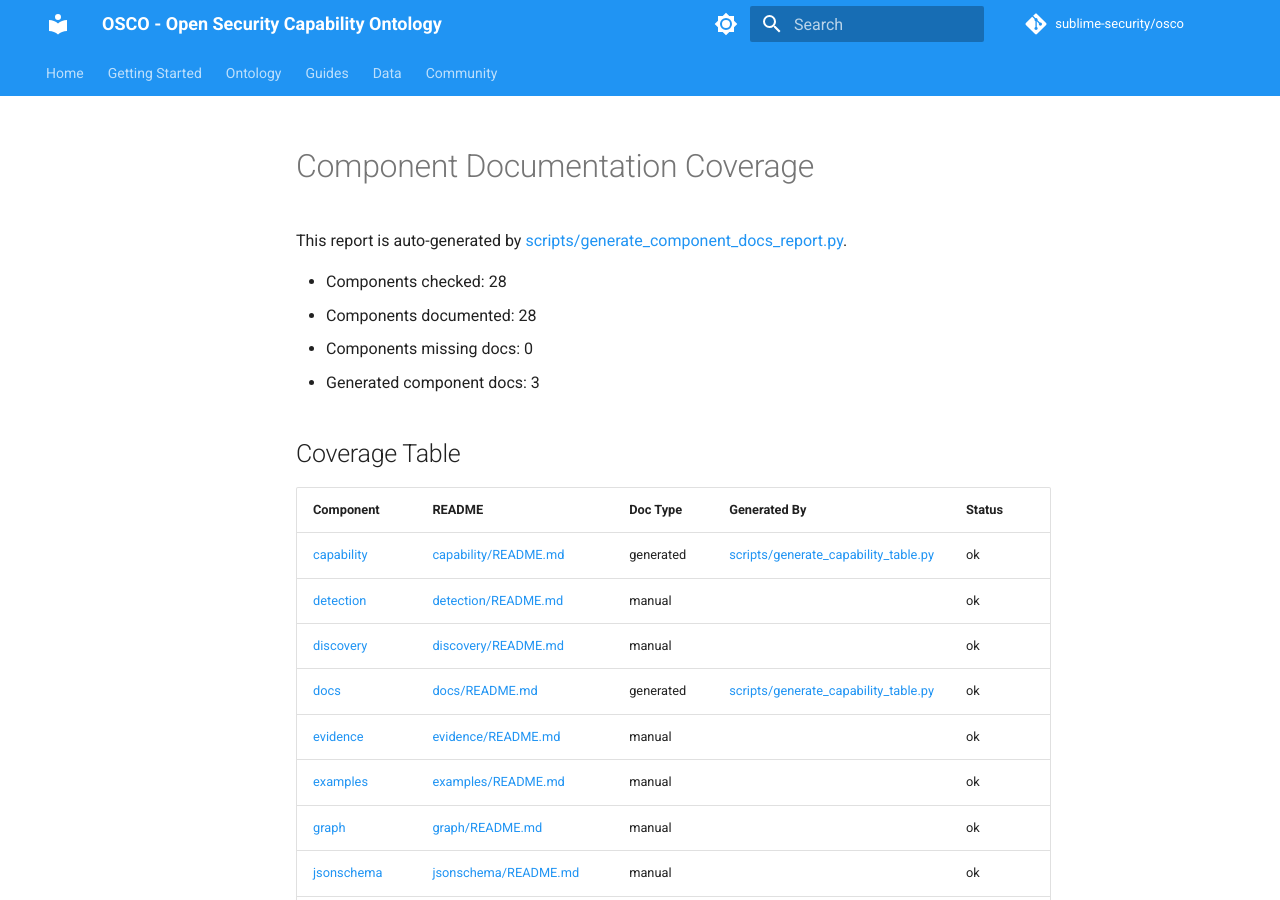
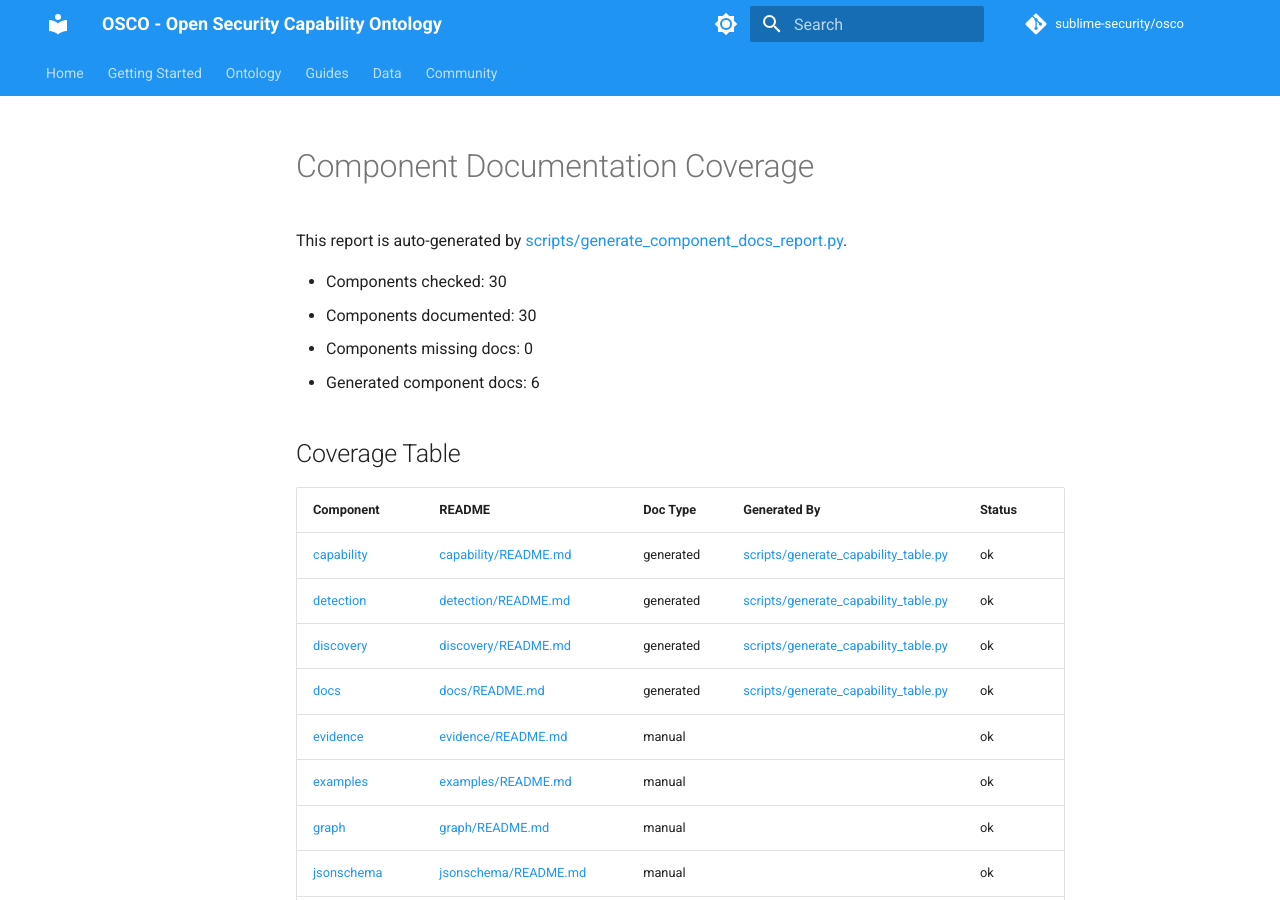
Before and after one commit to IterativeSecurity/OSCO, an MkDocs documentation site: the page built from docs/component-doc-coverage.md, in a window 1280 px wide and 900 px high. Built offline with MkDocs 1.6.1 and Material for MkDocs 9.7.7, drawn with Linux system fonts in a browser that asks for light colours; comment, search, counter and statistics services are not loaded; the version menu is left out; some of the changed text lies outside the part shown.

Commit message:
docs: add README for osco/catalog and osco/generators packages
- Fixes component-docs CI check failure
- Regenerates docs/component-doc-coverage.md to include new READMEs

```diff
--- a/docs/component-doc-coverage.md
+++ b/docs/component-doc-coverage.md
@@ -2,18 +2,18 @@
 
 This report is auto-generated by [scripts/generate_component_docs_report.py](../scripts/generate_component_docs_report.py).
 
-- Components checked: 28
-- Components documented: 28
+- Components checked: 30
+- Components documented: 30
 - Components missing docs: 0
-- Generated component docs: 3
+- Generated component docs: 6
 
 ## Coverage Table
 
 | Component | README | Doc Type | Generated By | Status |
 |---|---|---|---|---|
 | [capability](../capability) | [capability/README.md](../capability/README.md) | generated | [scripts/generate_capability_table.py](../scripts/generate_capability_table.py) | ok |
-| [detection](../detection) | [detection/README.md](../detection/README.md) | manual |  | ok |
-| [discovery](../discovery) | [discovery/README.md](../discovery/README.md) | manual |  | ok |
+| [detection](../detection) | [detection/README.md](../detection/README.md) | generated | [scripts/generate_capability_table.py](../scripts/generate_capability_table.py) | ok |
+| [discovery](../discovery) | [discovery/README.md](../discovery/README.md) | generated | [scripts/generate_capability_table.py](../scripts/generate_capability_table.py) | ok |
 | [docs](../docs) | [docs/README.md](../docs/README.md) | generated | [scripts/generate_capability_table.py](../scripts/generate_capability_table.py) | ok |
 | [evidence](../evidence) | [evidence/README.md](../evidence/README.md) | manual |  | ok |
 | [examples](../examples) | [examples/README.md](../examples/README.md) | manual |  | ok |
@@ -36,6 +36,8 @@ This report is auto-generated by [scripts/generate_component_docs_report.py](../
 | [sdk/python](../sdk/python) | [sdk/python/README.md](../sdk/python/README.md) | manual |  | ok |
 | [sdk/rust](../sdk/rust) | [sdk/rust/README.md](../sdk/rust/README.md) | manual |  | ok |
 | [sdk/typescript](../sdk/typescript) | [sdk/typescript/README.md](../sdk/typescript/README.md) | manual |  | ok |
+| [osco/catalog](../osco/catalog) | [osco/catalog/README.md](../osco/catalog/README.md) | manual |  | ok |
 | [osco/cli](../osco/cli) | [osco/cli/README.md](../osco/cli/README.md) | manual |  | ok |
 | [osco/exporters](../osco/exporters) | [osco/exporters/README.md](../osco/exporters/README.md) | manual |  | ok |
+| [osco/generators](../osco/generators) | [osco/generators/README.md](../osco/generators/README.md) | generated | [scripts/generate_capability_table.py](../scripts/generate_capability_table.py) | ok |
 | [osco/models](../osco/models) | [osco/models/README.md](../osco/models/README.md) | manual |  | ok |
```
Also changed, not shown: osco/catalog/README.md (added, +22 -0 lines), osco/generators/README.md (added, +30 -0 lines).
